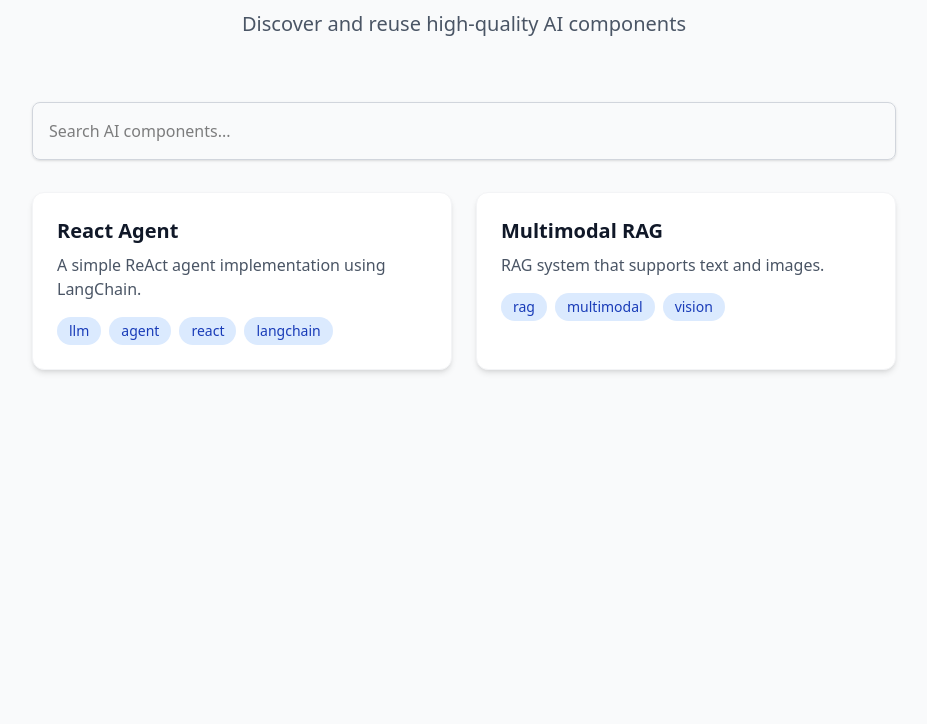
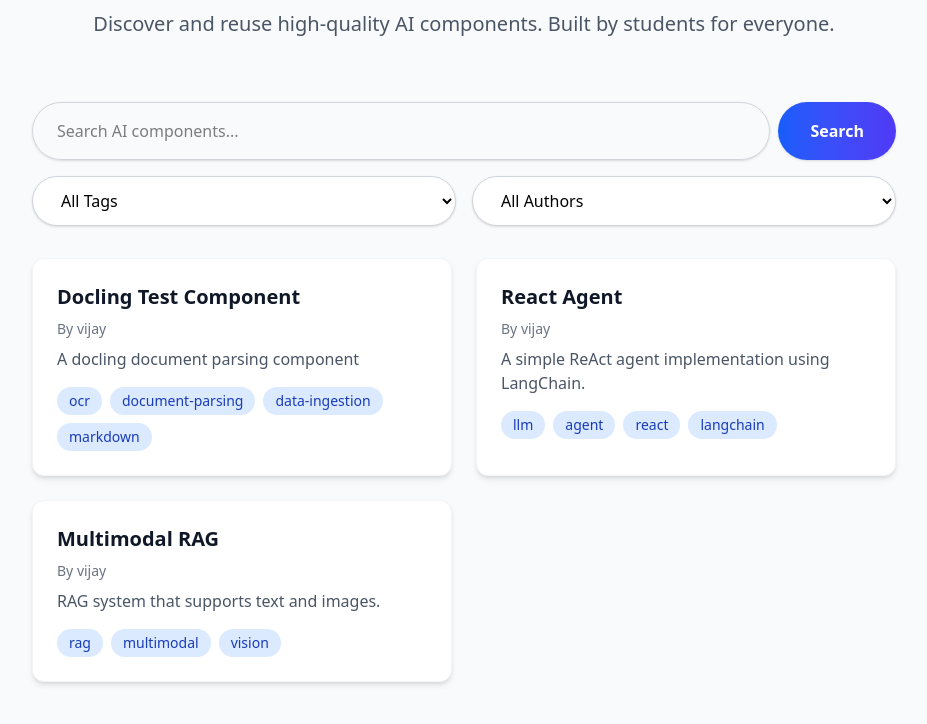
Before and after one commit to VjayRam/AIVault, an Astro site: page / in a window 1280 px wide. Shown: the part 94-818 px from the top of the page, without its empty margins (176-1103 px from the left). Built offline with nearby package versions, Linux system fonts and the light colour scheme; Astro itself is replaced by a stand-in of ours.

Commit message:
feat: enhance component search functionality and improve project setup
- Updated package.json to run index generation script before dev and build commands.
- Changed GitHub repository URL in generate-index script to point to the correct repo.
- Enhanced ComponentSearch component to include filtering by tags and authors, and improved search input handling.
- Added a new component to components.json with relevant details and updated URLs for existing components.
- Updated index.astro to refine the introductory text for the project.

```diff
--- a/astro.config.mjs
+++ b/astro.config.mjs
@@ -3,6 +3,8 @@ import { defineConfig } from 'astro/config';
 
 import tailwindcss from '@tailwindcss/vite';
 import react from '@astrojs/react';
+
+import vercel from '@astrojs/vercel';
 
 // https://astro.build/config
 export default defineConfig({
@@ -10,5 +12,6 @@ export default defineConfig({
     plugins: [tailwindcss()]
   },
 
-  integrations: [react()]
+  integrations: [react()],
+  adapter: vercel()
 });
--- /dev/null
+++ b/components_repo/docling-test/metadata.json
@@ -0,0 +1,7 @@
+{
+  "name": "Docling Test Component",
+  "description": "A docling document parsing component",
+  "tags": ["ocr", "document-parsing", "data-ingestion", "markdown"],
+  "author": "vijay",
+  "version": "0.0.1"
+}
--- a/package.json
+++ b/package.json
@@ -3,14 +3,14 @@
   "type": "module",
   "version": "0.0.1",
   "scripts": {
-    "dev": "astro dev",
-    "prebuild": "node scripts/generate-index.mjs",
-    "build": "astro build",
+    "dev": "node scripts/generate-index.mjs && astro dev",
+    "build": "node scripts/generate-index.mjs && astro build",
     "preview": "astro preview",
     "astro": "astro"
   },
   "dependencies": {
     "@astrojs/react": "^4.4.2",
+    "@astrojs/vercel": "^9.0.1",
     "@tailwindcss/vite": "^4.1.17",
     "@types/react": "^19.2.7",
     "@types/react-dom": "^19.2.3",
--- a/scripts/generate-index.mjs
+++ b/scripts/generate-index.mjs
@@ -8,7 +8,7 @@ const __dirname = path.dirname(__filename);
 const REPO_ROOT = path.join(__dirname, '../components_repo');
 const OUTPUT_FILE = path.join(__dirname, '../src/data/components.json');
 // TODO: Replace with your actual GitHub repository URL
-const GITHUB_REPO_URL = 'https://github.com/your-username/your-repo/tree/main/components_repo';
+const GITHUB_REPO_URL = 'https://github.com/VjayRam/ReuseAI/tree/main/components_repo';
 
 function getFiles(dir) {
   const subdirs = fs.readdirSync(dir);
--- a/src/components/ComponentSearch.jsx
+++ b/src/components/ComponentSearch.jsx
@@ -2,30 +2,95 @@ import React, { useState, useMemo } from 'react';
 import Fuse from 'fuse.js';
 
 export default function ComponentSearch({ components }) {
+  const [searchInput, setSearchInput] = useState('');
   const [query, setQuery] = useState('');
+  const [selectedTag, setSelectedTag] = useState('');
+  const [selectedAuthor, setSelectedAuthor] = useState('');
+
+  const uniqueTags = useMemo(() => {
+    const tags = new Set();
+    components.forEach(c => c.tags?.forEach(t => tags.add(t)));
+    return Array.from(tags).sort();
+  }, [components]);
+
+  const uniqueAuthors = useMemo(() => {
+    const authors = new Set();
+    components.forEach(c => {
+      if (c.author) authors.add(c.author);
+    });
+    return Array.from(authors).sort();
+  }, [components]);
 
   const fuse = useMemo(() => {
     return new Fuse(components, {
-      keys: ['name', 'description', 'tags'],
+      keys: ['name', 'description', 'tags', 'author'],
       threshold: 0.3,
     });
   }, [components]);
 
   const results = useMemo(() => {
-    if (!query) return components;
-    return fuse.search(query).map((result) => result.item);
-  }, [query, fuse, components]);
+    let filtered = components;
+
+    if (query) {
+      filtered = fuse.search(query).map((result) => result.item);
+    }
+
+    if (selectedTag) {
+      filtered = filtered.filter(c => c.tags?.includes(selectedTag));
+    }
+
+    if (selectedAuthor) {
+      filtered = filtered.filter(c => c.author === selectedAuthor);
+    }
+
+    return filtered;
+  }, [query, selectedTag, selectedAuthor, fuse, components]);
 
   return (
     <div className="w-full max-w-4xl mx-auto p-4">
-      <div className="mb-8">
-        <input
-          type="text"
-          placeholder="Search AI components..."
-          className="w-full p-4 rounded-lg border border-gray-300 shadow-sm focus:ring-2 focus:ring-blue-500 focus:border-blue-500 outline-none transition-all"
-          value={query}
-          onChange={(e) => setQuery(e.target.value)}
-        />
+      <div className="mb-8 space-y-4">
+        <form
+          onSubmit={(e) => { e.preventDefault(); setQuery(searchInput); }}
+          className="flex gap-2"
+        >
+          <input
+            type="text"
+            placeholder="Search AI components..."
+            className="flex-1 p-4 px-6 rounded-full border border-gray-300 shadow-sm focus:ring-2 focus:ring-blue-500 focus:border-blue-500 outline-none transition-all"
+            value={searchInput}
+            onChange={(e) => setSearchInput(e.target.value)}
+          />
+          <button
+            type="submit"
+            className="px-8 py-4 bg-gradient-to-r from-blue-600 to-indigo-600 text-white font-semibold rounded-full shadow-sm hover:from-blue-700 hover:to-indigo-700 focus:ring-2 focus:ring-blue-500 focus:ring-offset-2 transition-all"
+          >
+            Search
+          </button>
+        </form>
+
+        <div className="flex gap-4">
+          <select
+            className="flex-1 p-3 px-6 rounded-full border border-gray-300 shadow-sm focus:ring-2 focus:ring-blue-500 outline-none bg-white"
+            value={selectedTag}
+            onChange={(e) => setSelectedTag(e.target.value)}
+          >
+            <option value="">All Tags</option>
+            {uniqueTags.map(tag => (
+              <option key={tag} value={tag}>{tag}</option>
+            ))}
+          </select>
+
+          <select
+            className="flex-1 p-3 px-6 rounded-full border border-gray-300 shadow-sm focus:ring-2 focus:ring-blue-500 outline-none bg-white"
+            value={selectedAuthor}
+            onChange={(e) => setSelectedAuthor(e.target.value)}
+          >
+            <option value="">All Authors</option>
+            {uniqueAuthors.map(author => (
+              <option key={author} value={author}>{author}</option>
+            ))}
+          </select>
+        </div>
       </div>
 
       <div className="grid grid-cols-1 md:grid-cols-2 gap-6">
@@ -38,6 +103,7 @@ export default function ComponentSearch({ components }) {
             className="block p-6 bg-white rounded-xl shadow-md hover:shadow-lg transition-shadow border border-gray-100"
           >
             <h3 className="text-xl font-bold text-gray-900 mb-2">{component.name}</h3>
+            <p className="text-sm text-gray-500 mb-2">By {component.author || 'Unknown'}</p>
             <p className="text-gray-600 mb-4">{component.description}</p>
             <div className="flex flex-wrap gap-2">
               {component.tags.map((tag) => (
--- a/src/pages/index.astro
+++ b/src/pages/index.astro
@@ -19,7 +19,7 @@ import '../styles/global.css';
 					ReuseAI Directory
 				</h1>
 				<p class="text-xl text-gray-600">
-					Discover and reuse high-quality AI components
+					Discover and reuse high-quality AI components. Built by students for everyone.
 				</p>
 			</header>
 
```
Also changed, not shown: .github/workflows/deploy.yml (deleted), src/data/components.json, 1 other file.
